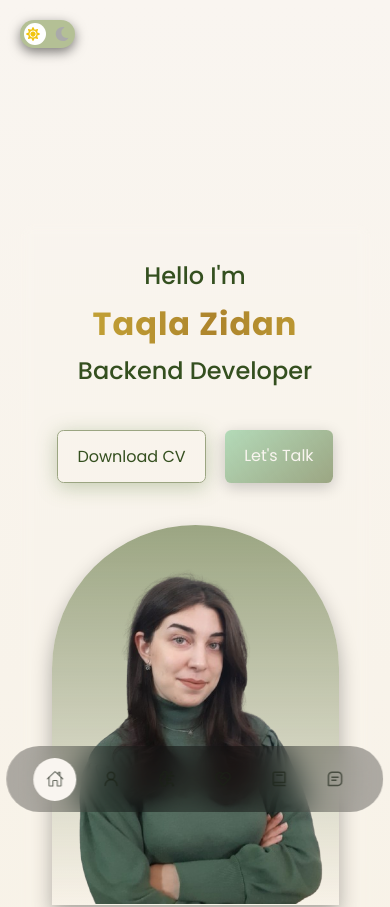
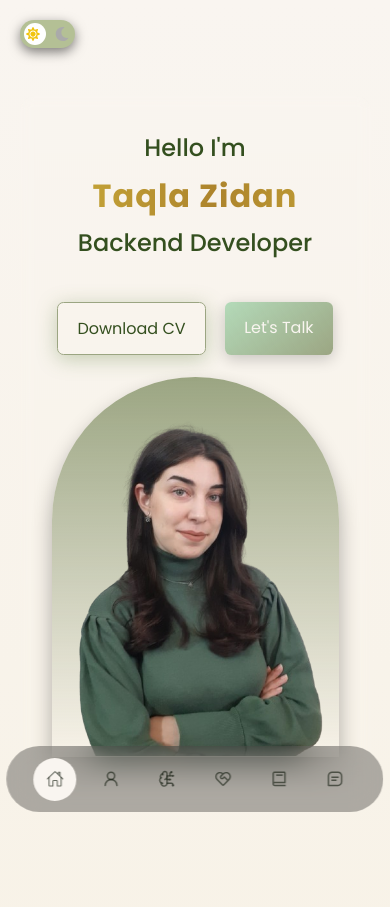
Before and after one commit to Takla3/Taqla-Zidan-Portfolio, a React (Vite) app: page / in a window 390 px wide. Shown: the top 907 px of the page. Built offline with nearby package versions, Linux system fonts and the light colour scheme.

Commit message:
fix home

```diff
--- a/src/components/home/Home.jsx
+++ b/src/components/home/Home.jsx
@@ -7,7 +7,6 @@ import ThemeToggle from './ThemeToggle';
 function Home({ setActiveNav }) {
     return (
         <section className="home" id="home">
-            <div className='home'>
             <ThemeToggle />
             <div className='container home-container'>
                 <h4>Hello I'm </h4>
@@ -26,8 +25,6 @@ function Home({ setActiveNav }) {
 
             </div>
 
-
-            </div>
         </section>
     )
 }
--- a/src/components/home/home.css
+++ b/src/components/home/home.css
@@ -1,6 +1,5 @@
 .home {
     height: 100vh;
-    padding-top: 60px;
     overflow: hidden;
 }
 
@@ -11,7 +10,8 @@
     position: relative;
     backdrop-filter: blur(6px);
     border-radius: 1rem;
-    padding: 2rem;
+    overflow: hidden;
+    padding: 2rem 2rem 0 2rem;
 
 }
 
@@ -37,6 +37,7 @@
     letter-spacing: 1px;
 
     animation: shine 4s linear infinite;
+
 }
 
 
@@ -86,7 +87,7 @@
 .scroll_down {
     position: absolute;
     right: -35px;
-    bottom: 80px;
+    bottom: 150px;
     transform: rotate(90deg);
     font-weight: 300;
     color: var(--color-primary);
@@ -97,7 +98,7 @@
     display: flex;
     flex-direction: column;
     left: 0;
-    bottom: 50px;
+    bottom: 100px;
     position: absolute;
     gap: 0.8rem;
     align-items: center;
@@ -127,15 +128,24 @@
 /* Responsive*/
 @media (max-width:1024px) {
     .home {
-        height: 68vh;
+        height: auto;
+        padding-top: 2rem;
+        padding-bottom: 2rem;
+    }
+
+    .home-container {
+        height: auto;
+    }
+
+    .home-container .me {
+        margin: 20px auto;
     }
 
 }
 
 @media (max-width:600px) {
-    .home {
+    .home-container {
         height: auto;
-        padding-top: 5rem;
 
 
     }
@@ -145,7 +155,7 @@
         display: none;
     }
 
-    .home h1 {
+    .home-container h1 {
         font-size: 2rem;
     }
 
```
Lines whose indentation alone changed are shown as unchanged.
